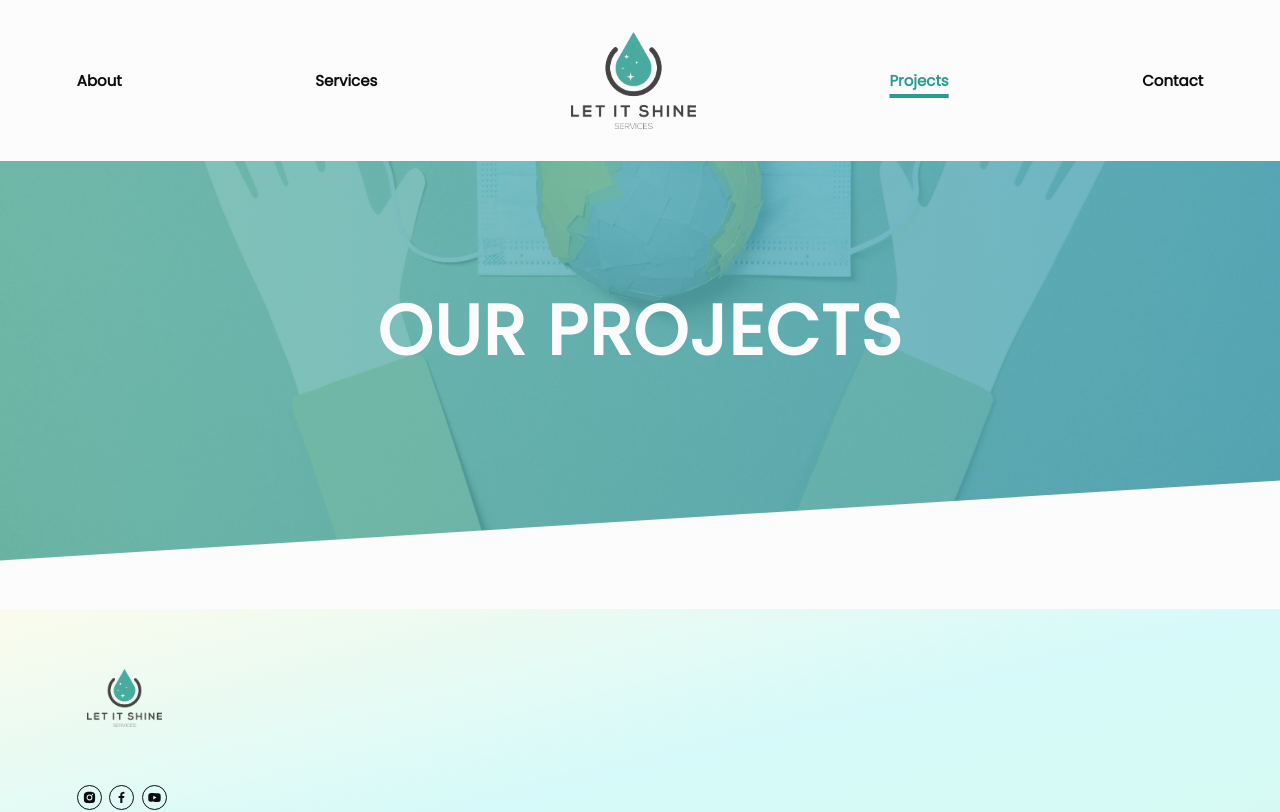
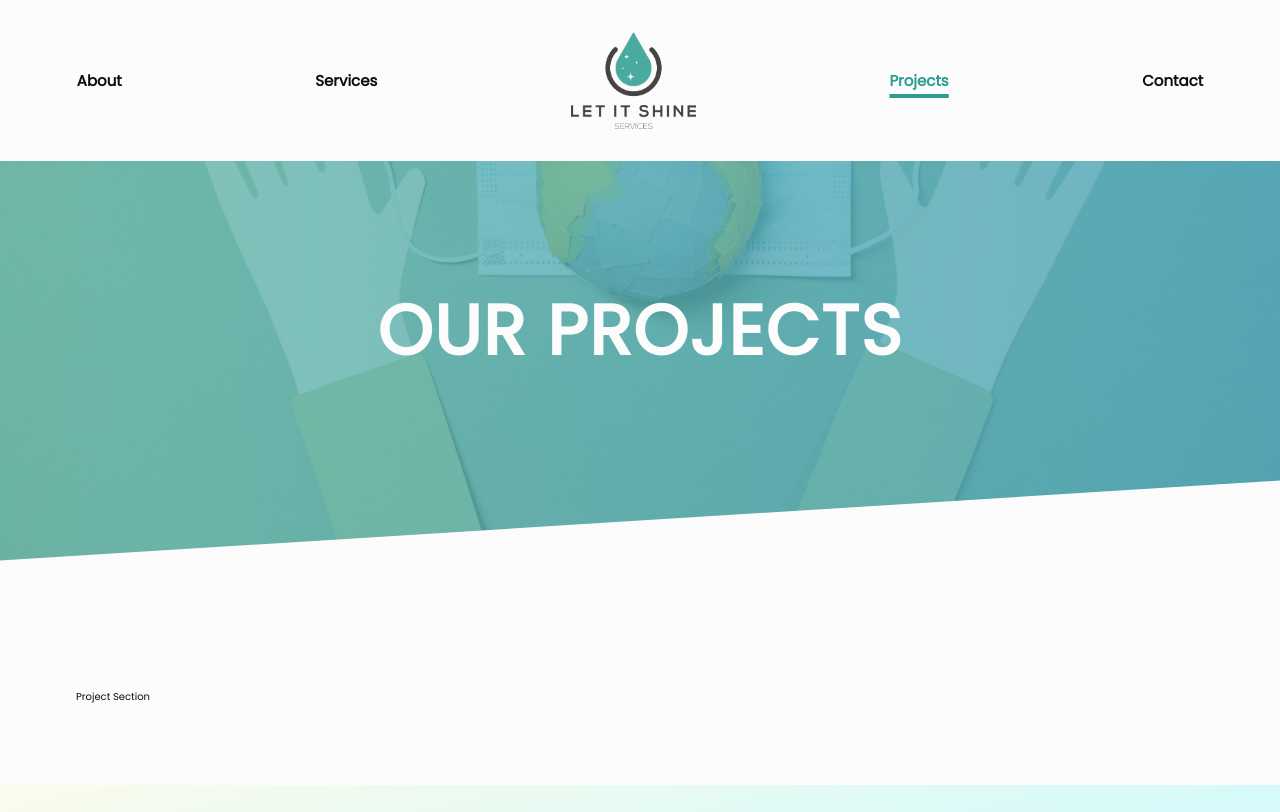
Before and after one commit to rodrigodelascio/let-it-shine, a React (Create React App) app: page /projects in a window 1280 px wide. Shown: the top 812 px of the page. Built offline with nearby package versions, Linux system fonts and the light colour scheme.

Commit message:
create project section + initial styles

```diff
--- /dev/null
+++ b/src/components/projectsPage/projectSection/ProjectSection.js
@@ -0,0 +1,14 @@
+import styles from "./ProjectSection.module.css";
+const ProjectSection = () => {
+  return (
+    <div>
+      <div className={styles["section-background-container"]}>
+        <div className={styles["project-section-container"]}>
+          Project Section
+        </div>
+      </div>
+    </div>
+  );
+};
+
+export default ProjectSection;
--- /dev/null
+++ b/src/components/projectsPage/projectSection/ProjectSection.module.css
@@ -0,0 +1,9 @@
+.project-section-container {
+  max-width: 120rem;
+  margin: 0 auto;
+  padding: 8rem 0;
+  border-color: transparent;
+  border-style: solid;
+  border-width: 0 6vw;
+  box-sizing: content-box;
+}
--- a/src/pages/ProjectsPage.js
+++ b/src/pages/ProjectsPage.js
@@ -1,12 +1,14 @@
 import Navbar from "../components/common/Navbar";
 import Footer from "../components/common/Footer";
 import ProjectsHero from "../components/projectsPage/hero/ProjectsHero";
+import ProjectSection from "../components/projectsPage/projectSection/ProjectSection";
 
 const ProjectsPage = () => {
   return (
     <div>
       <Navbar />
       <ProjectsHero />
+      <ProjectSection />
       <Footer />
     </div>
   );
```
